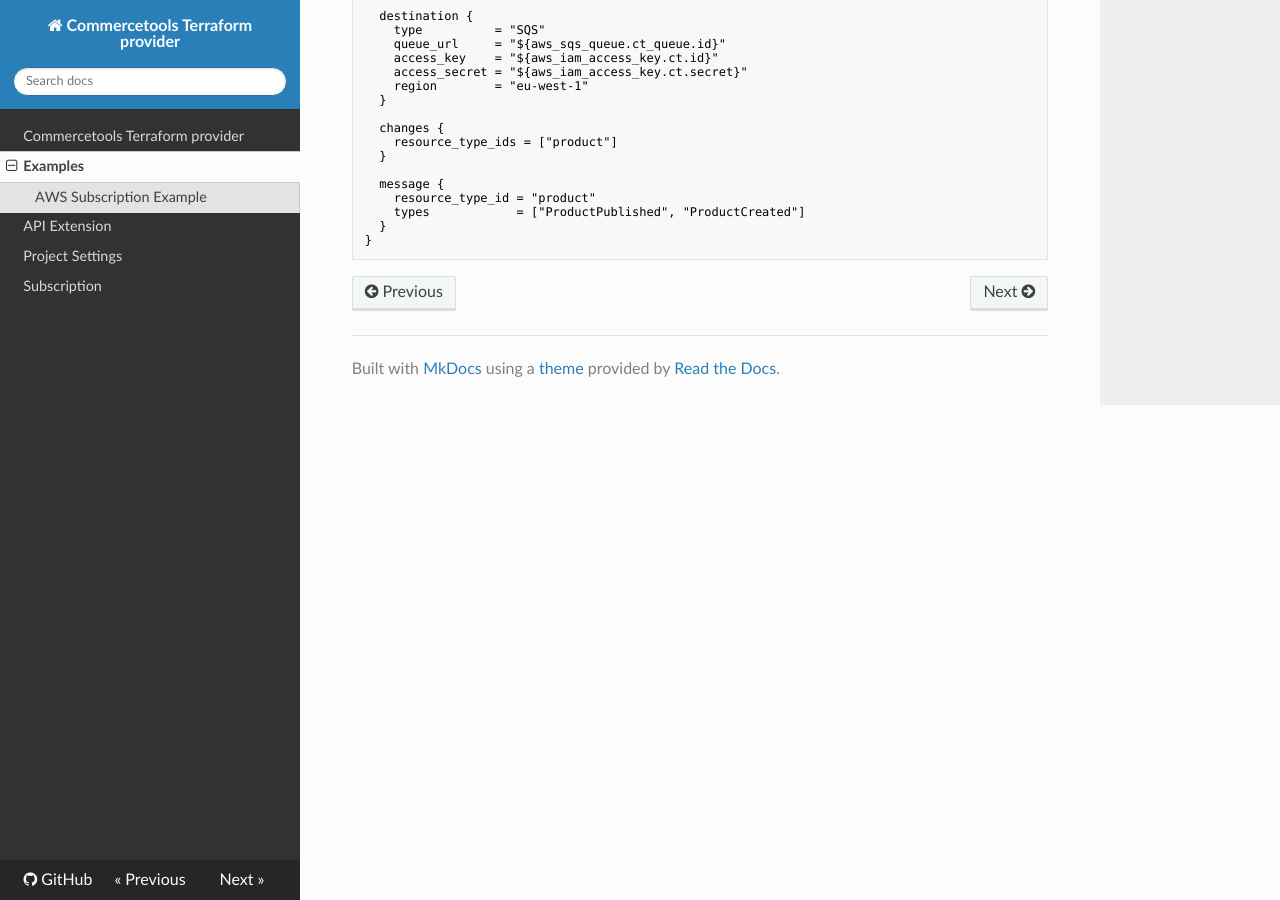
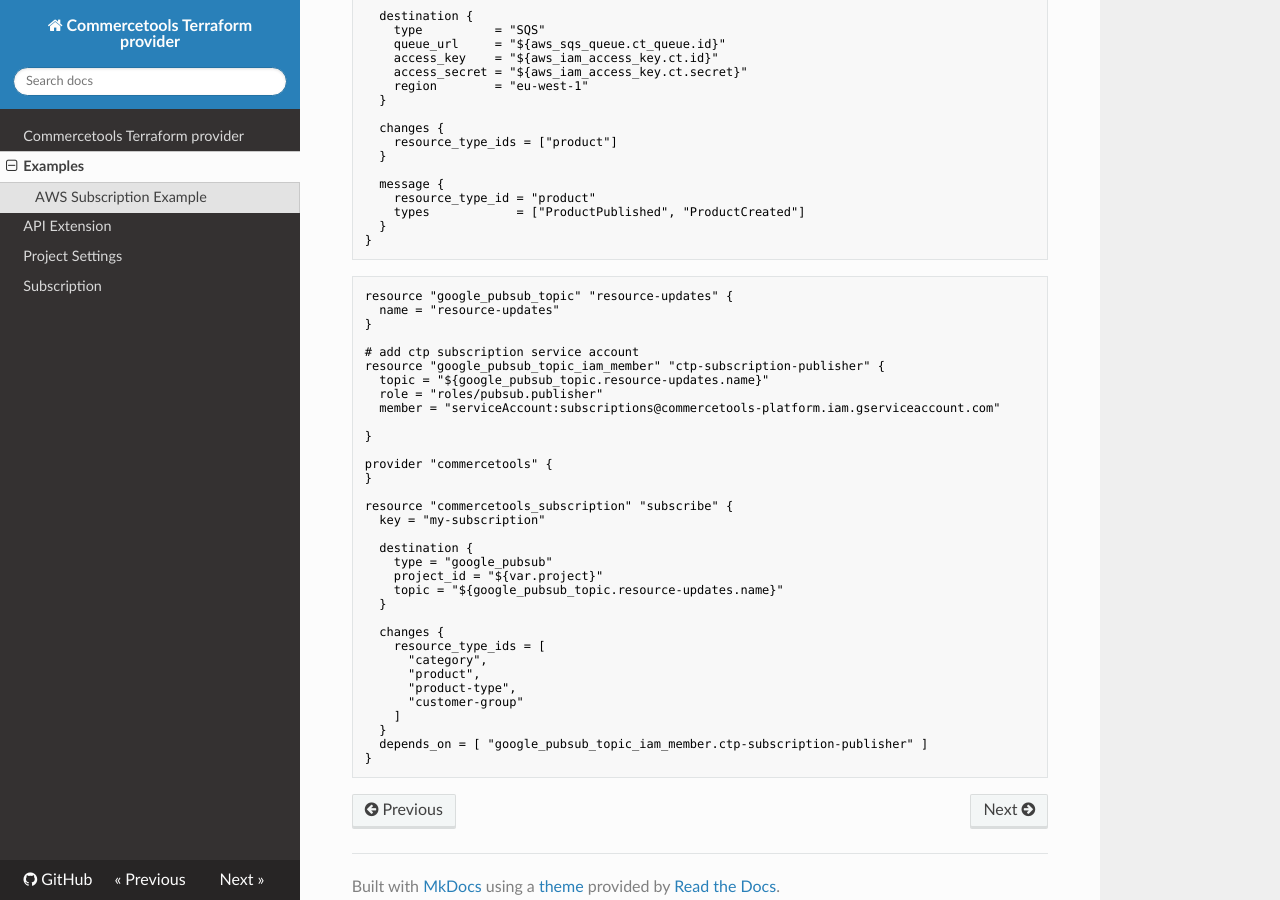
Before and after one commit to labd/terraform-provider-commercetools, an MkDocs documentation site: the page built from docs/examples.md, in a window 1280 px wide and 900 px high, scrolled down 898 px. Built offline with MkDocs 1.6.1, drawn with Linux system fonts in a browser that asks for light colours; nearby versions of some CDN libraries.

Commit message:
Add example for google pubsub.

`````diff
--- a/docs/examples.md
+++ b/docs/examples.md
@@ -68,3 +68,40 @@ resource "commercetools_subscription" "subscribe" {
   }
 }
 ```
+
+````hcl
+resource "google_pubsub_topic" "resource-updates" {
+  name = "resource-updates"
+}
+
+# add ctp subscription service account
+resource "google_pubsub_topic_iam_member" "ctp-subscription-publisher" {
+  topic = "${google_pubsub_topic.resource-updates.name}"
+  role = "roles/pubsub.publisher"
+  member = "serviceAccount:subscriptions@commercetools-platform.iam.gserviceaccount.com"
+
+}
+
+provider "commercetools" {
+}
+
+resource "commercetools_subscription" "subscribe" {
+  key = "my-subscription"
+
+  destination {
+    type = "google_pubsub"
+    project_id = "${var.project}"
+    topic = "${google_pubsub_topic.resource-updates.name}"
+  }
+
+  changes {
+    resource_type_ids = [
+      "category",
+      "product",
+      "product-type",
+      "customer-group"
+    ]
+  }
+  depends_on = [ "google_pubsub_topic_iam_member.ctp-subscription-publisher" ]
+}
+````
`````
